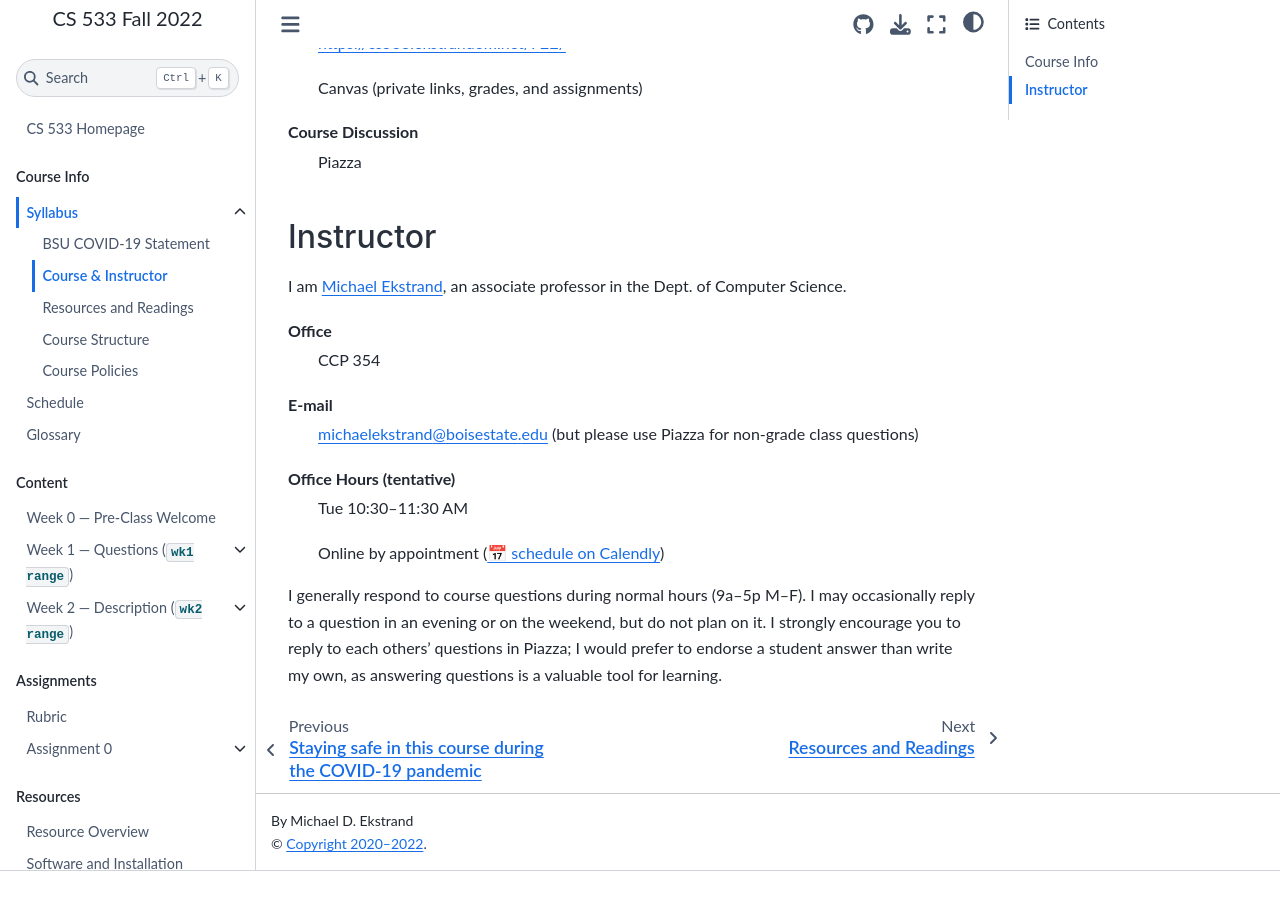
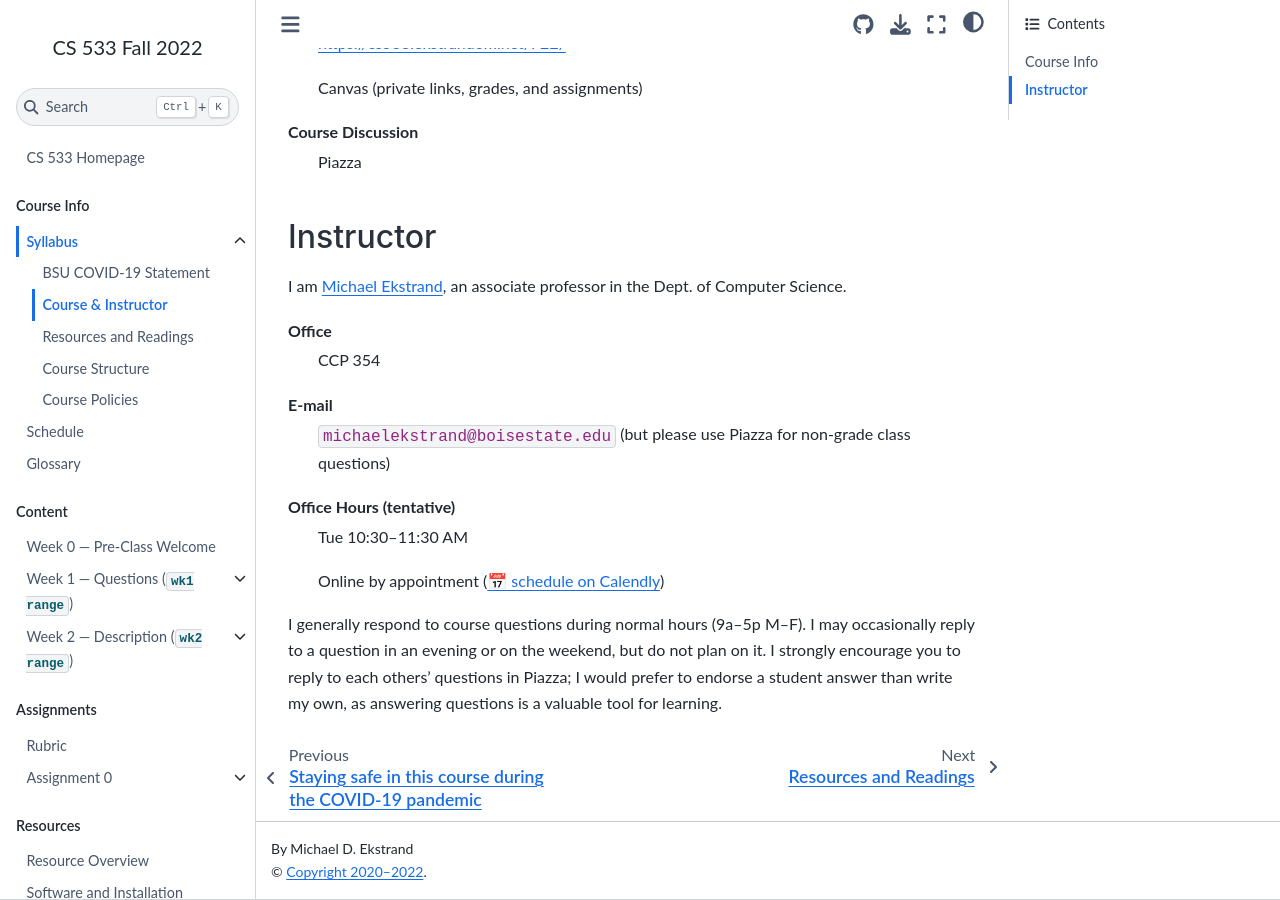
Before and after one commit to mdekstrand/cs533-web, a Jupyter Book: the page built from syllabus/logistics.md, in a window 1280 px wide and 900 px high, scrolled down 644 px. Built offline with Jupyter Book 1.0.4 settings and Sphinx 7.4.7 and the Sphinx Book theme 1.1.4, drawn with Linux system fonts in a browser that asks for light colours; pages that are not in the unit, such as notebooks, are missing from menus; a style sheet for code colours, icons or effects is not loaded; before the commit the page ends 1515 px from its top, so only the background shows below that; some of the changed lines change nothing that is shown.

Commit message:
fix e-mail

```diff
--- a/syllabus/logistics.md
+++ b/syllabus/logistics.md
@@ -32,7 +32,7 @@ Office
 :   CCP 354
 
 E-mail
-:   <michaelekstrand@boisestate.edu> (but please use Piazza for non-grade class questions)
+:   `michaelekstrand@boisestate.edu` (but please use Piazza for non-grade class questions)
 
 Office Hours (tentative)
 :   Tue 10:30–11:30 AM
```
